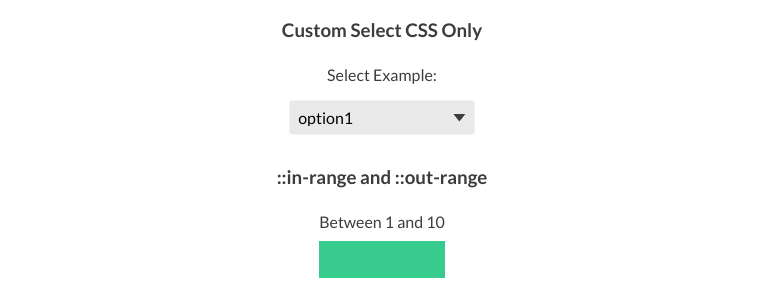
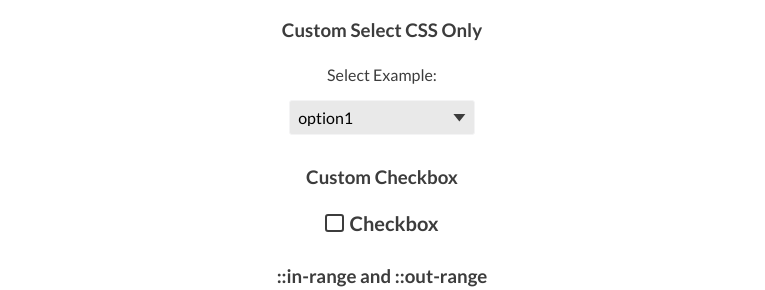
Before and after one commit to mayronH/css-copy-paste, a plain HTML site: page index.html in a window 1280 px wide. Shown: the part 2556-2846 px from the top of the page, without its empty margins (258-1023 px from the left). Drawn offline with Linux system fonts and the light colour scheme.

Commit message:
custom checkbox

```diff
--- /dev/null
+++ b/css/checkbox.css
@@ -0,0 +1,57 @@
+/* Custom Checkbox */
+
+/* Giving font-size to both the label and the checkbox */
+.form-control {
+    font-size: 1.25rem;
+    font-weight: 600;
+    line-height: 1.1;
+
+    display: grid;
+    grid-template-columns: 1rem auto;
+    gap: 0.5rem;
+    align-items: center;
+}
+
+.form-control input {
+    /* Reseting the default checkbox apperance */
+    -webkit-appearance: none;
+    -moz-appearance: none;
+    appearance: none;
+    background-color: transparent;
+    margin: 0;
+    padding: 0;
+
+    /* inherit the color and the font from the label */
+    font: inherit;
+    color: currentColor;
+
+    width: 1.15rem;
+    height: 1.15rem;
+
+    /* making the border the same color of the label */
+    border: 0.15rem solid currentColor;
+    border-radius: 3px;
+
+    display: grid;
+    place-content: center;
+}
+
+/* The checked icon */
+.form-control input::before {
+    content: "";
+
+    width: 0.65rem;
+    height: 0.65rem;
+
+    /* Animation */
+    transform: scale(0);
+    transition: 120ms transform ease-in-out;
+
+    /* box-shadow instead of background-color, so if someon print the page, the checked state remains visible */
+    box-shadow: inset 1rem 1rem var(--accent);
+}
+
+/* Display the check icon when checked */
+.form-control input:checked::before {
+    transform: scale(1);
+}
--- a/index.html
+++ b/index.html
@@ -35,7 +35,8 @@
         <link rel="stylesheet" href="css/clamp.css" />
         <link rel="stylesheet" href="css/focus.css" />
         <link rel="stylesheet" href="css/dropdown-menu.css" />
-        <link rel="stylesheet" href="css/select.css">
+        <link rel="stylesheet" href="css/select.css" />
+        <link rel="stylesheet" href="css/checkbox.css">
     </head>
     <body>
         <header class="header">
@@ -243,6 +244,15 @@
                 </div>
             </section>
 
+            <section class="wrapper" id="checkbox">
+                <h3>Custom Checkbox</h3>
+
+                <label class="form-control">
+                    <input type="checkbox" name="checkbox" />
+                    Checkbox
+                </label>
+            </section>
+
             <section class="wrapper" id="range">
                 <h3>::in-range and ::out-range</h3>
                 <form class="form">
```
Also changed, not shown: README.md.
